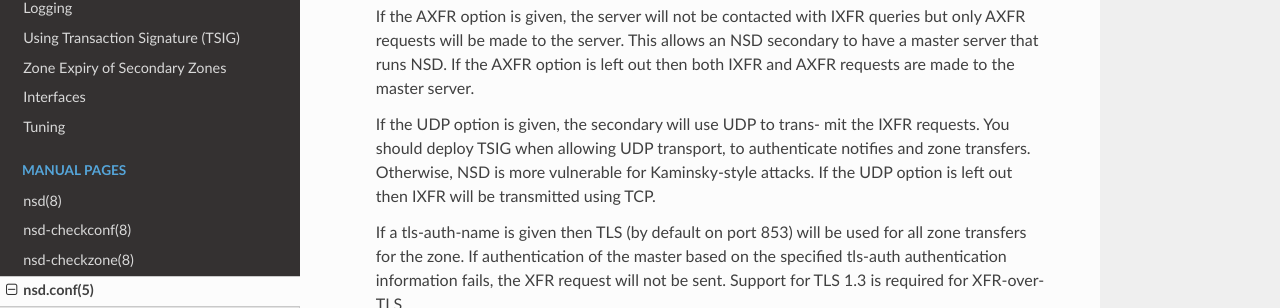
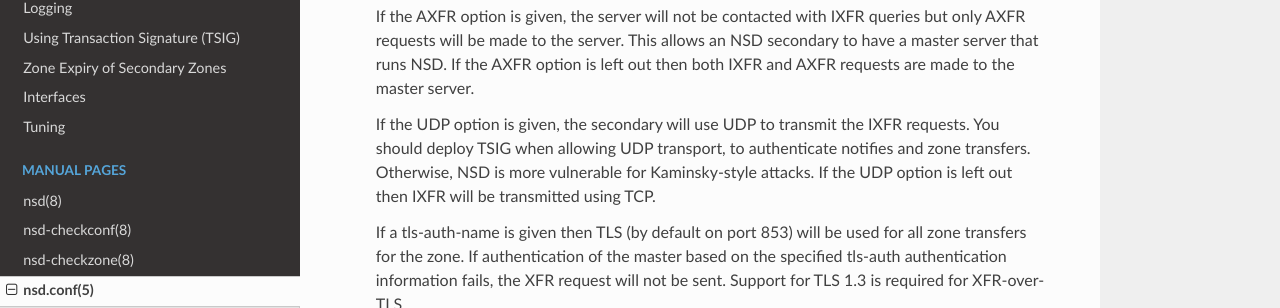
Before and after one commit to NLnetLabs/nsd-manual, a Sphinx documentation site: the page built from source/manpages/nsd.conf.rst, in a window 1280 px wide and 900 px high, scrolled down 12395 px. Shown: the part 143-451 px from the top of the window. Built offline with Sphinx 7.4.7 and the Read the Docs theme 2.0.0, drawn with Linux system fonts in a browser that asks for light colours; pages that are not in the unit, such as notebooks, are missing from menus.

Commit message:
Don't hyphenate transmit. (#13)

```diff
--- a/source/manpages/nsd.conf.rst
+++ b/source/manpages/nsd.conf.rst
@@ -657,7 +657,7 @@ request-xfr: [AXFR|UDP] <ip-address> <key-name | NOKEY> [tls-auth-name]
         option is left out then both IXFR and AXFR requests are made to the
         master server.
 
-        If the UDP option is given, the secondary will use UDP to trans- mit the
+        If the UDP option is given, the secondary will use UDP to transmit the
         IXFR requests. You should deploy TSIG when allowing UDP transport, to
         authenticate notifies and zone transfers. Otherwise, NSD is more
         vulnerable for Kaminsky-style attacks. If the UDP option is left out
```
